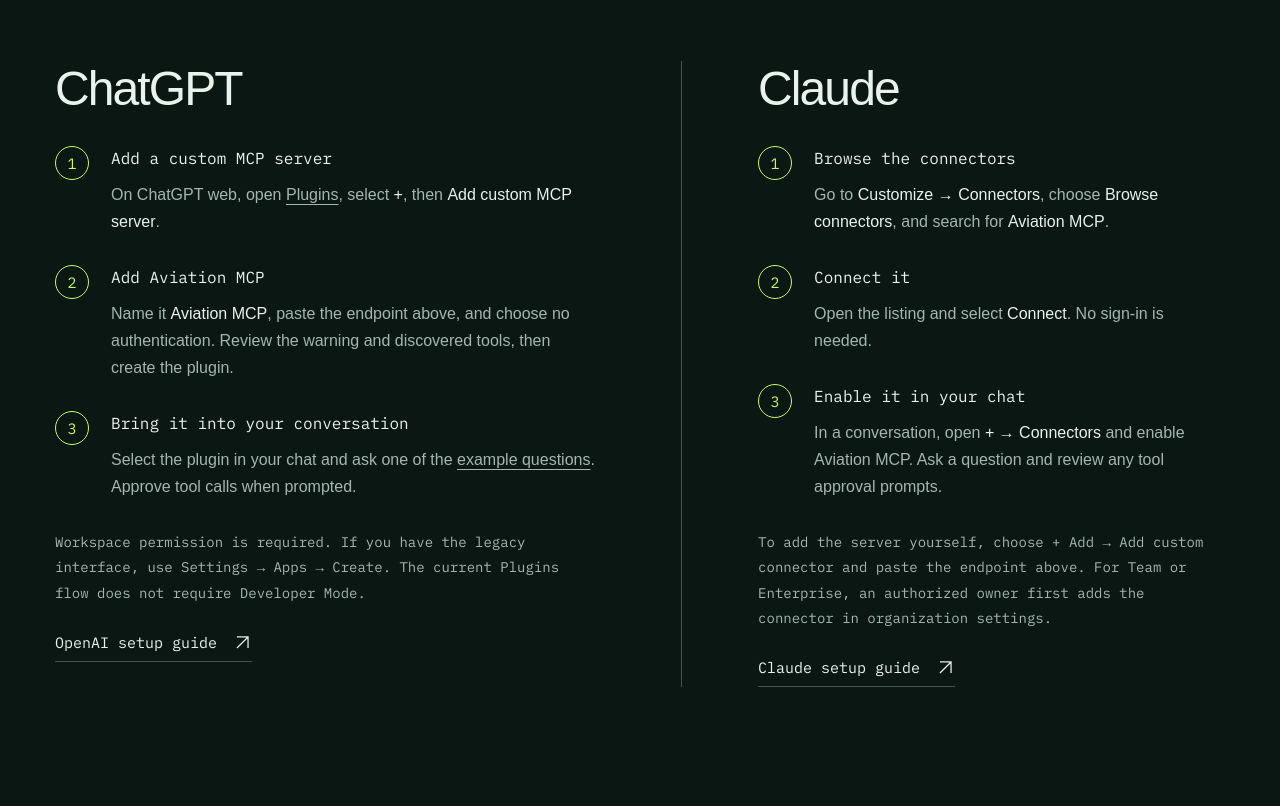
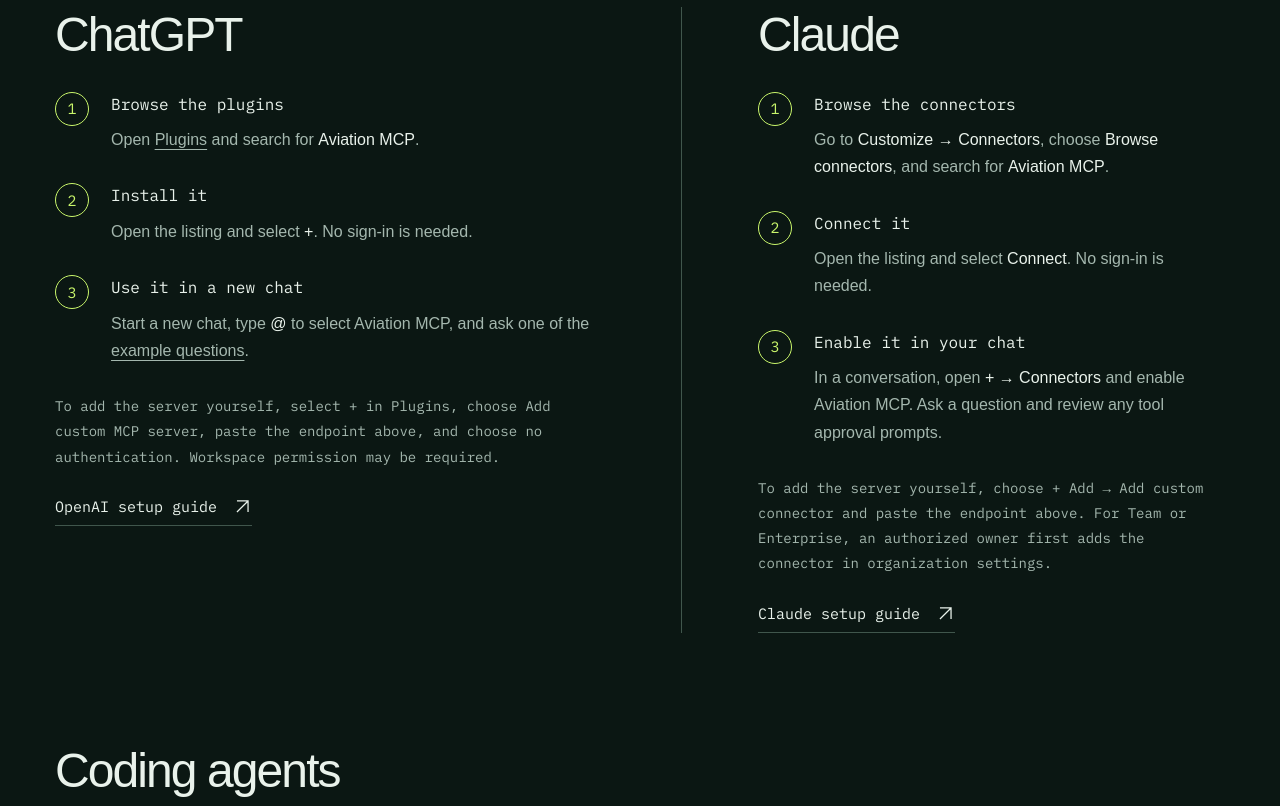
Before and after one commit to RISCfuture/Aviation-MCP, a website built with Vite: page site/index.html in a window 1280 px wide. Shown: the part 6292-7098 px from the top of the page. Built offline with nearby package versions, Linux system fonts and the light colour scheme.

Commit message:
Point ChatGPT users to the plugin directory listing
Aviation MCP is now listed in ChatGPT's plugin directory, so the setup
card walks through installing it from there, with adding a custom MCP
server kept as the fallback.

Co-Authored-By: Claude Opus 5.5 <noreply@anthropic.com>

```diff
--- a/site/index.html
+++ b/site/index.html
@@ -507,8 +507,8 @@
         <div class="wrap">
           <h2 id="connect-title">Connect the server</h2>
           <p class="section-deck">
-            Install it from Claude’s directory, add the endpoint to ChatGPT, or
-            use it in any MCP client.
+            Install it from the ChatGPT or Claude directory, or use it in any
+            MCP client.
           </p>
           <div class="endpoint">
             <div>
@@ -535,44 +535,42 @@
               <ol class="steps">
                 <li>
                   <div>
-                    <h4>Add a custom MCP server</h4>
+                    <h4>Browse the plugins</h4>
                     <p>
-                      On ChatGPT web, open
-                      <a href="https://chatgpt.com/plugins">Plugins</a>, select
-                      <strong>+</strong>, then
-                      <strong>Add custom MCP server</strong>.
+                      Open <a href="https://chatgpt.com/plugins">Plugins</a> and
+                      search for <strong>Aviation MCP</strong>.
                     </p>
                   </div>
                 </li>
                 <li>
                   <div>
-                    <h4>Add Aviation MCP</h4>
+                    <h4>Install it</h4>
                     <p>
-                      Name it <strong>Aviation MCP</strong>, paste the endpoint
-                      above, and choose no authentication. Review the warning
-                      and discovered tools, then create the plugin.
+                      Open the listing and select <strong>+</strong>. No sign-in
+                      is needed.
                     </p>
                   </div>
                 </li>
                 <li>
                   <div>
-                    <h4>Bring it into your conversation</h4>
+                    <h4>Use it in a new chat</h4>
                     <p>
-                      Select the plugin in your chat and ask one of the
-                      <a href="#tools">example questions</a>. Approve tool calls
-                      when prompted.
+                      Start a new chat, type <strong>@</strong> to select
+                      Aviation MCP, and ask one of the
+                      <a href="#tools">example questions</a>.
                     </p>
                   </div>
                 </li>
               </ol>
               <p class="setup-note">
-                Workspace permission is required. If you have the legacy
-                interface, use <strong>Settings → Apps → Create</strong>. The
-                current Plugins flow does not require Developer Mode.
+                To add the server yourself, select <strong>+</strong> in
+                Plugins, choose <strong>Add custom MCP server</strong>, paste
+                the endpoint above, and choose no authentication. Workspace
+                permission may be required.
               </p>
               <a
                 class="text-link"
-                href="https://help.openai.com/en/articles/12584461-connecting-custom-mcp-servers-in-chatgpt"
+                href="https://help.openai.com/en/articles/20001256-plugins-in-chatgpt"
                 >OpenAI setup guide
                 <svg class="icon" aria-hidden="true">
                   <use href="#arrow-up-right" /></svg
```
Also changed, not shown: site/README.md.
